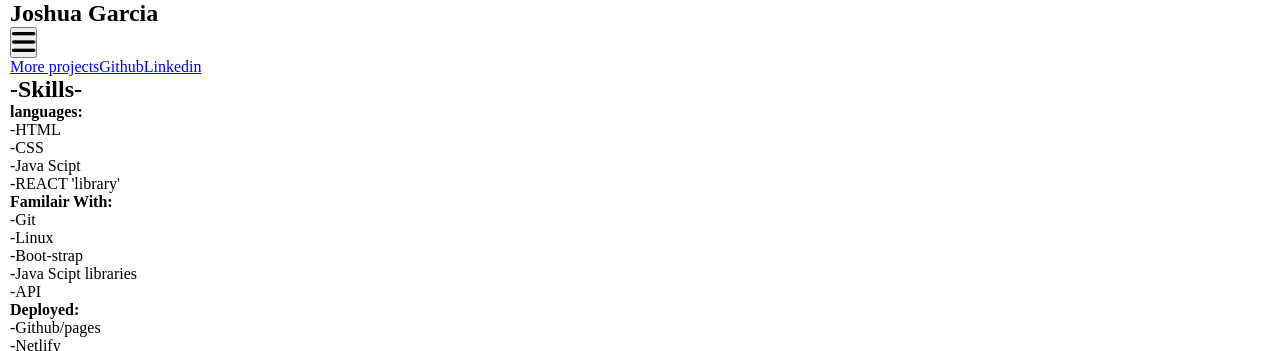
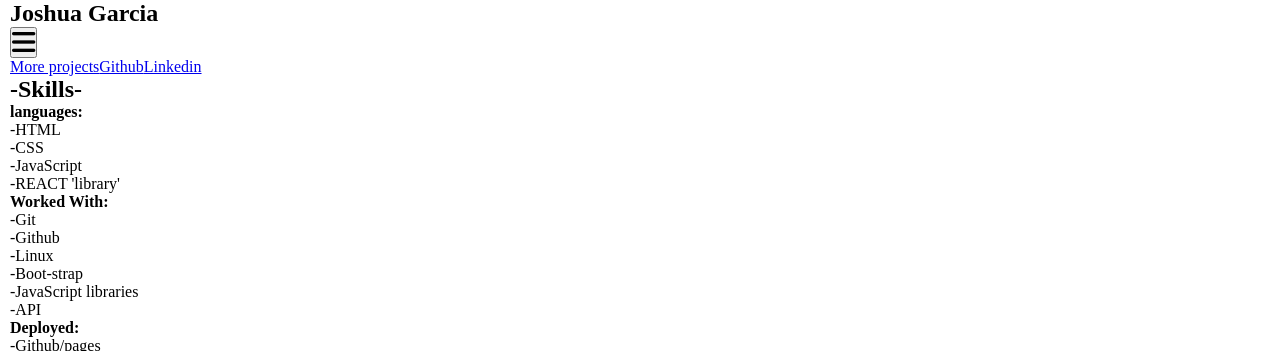
Before and after one commit to rivveneyes/Portfolio, a React (Create React App) app: page / in a window 1280 px wide. Shown: the top 351 px of the page. Built offline with nearby package versions, Linux system fonts and the light colour scheme.

Commit message:
spelling check corected

```diff
--- a/src/components/SkillsDisplay.js
+++ b/src/components/SkillsDisplay.js
@@ -11,17 +11,18 @@ export default function SkillsDisplay() {
           </li>
           <li>-HTML</li>
           <li>-CSS</li>
-          <li>-Java Scipt</li>
+          <li>-JavaScript</li>
           <li>-REACT 'library'</li>
         </ol>
         <ol className="list-3">
           <li>
-            <b>Familair With:</b>
+            <b>Worked With:</b>
           </li>
           <li>-Git</li>
+          <li>-Github</li>
           <li>-Linux</li>
           <li>-Boot-strap</li>
-          <li>-Java Scipt libraries</li>
+          <li>-JavaScript libraries</li>
           <li>-API</li>
         </ol>
         <ol className="list-2">
```
